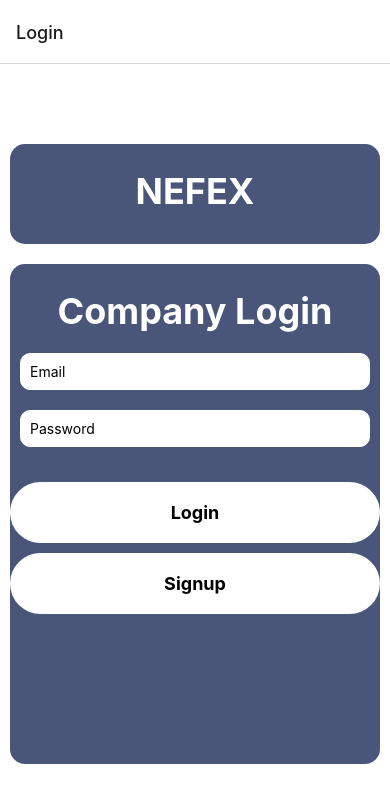
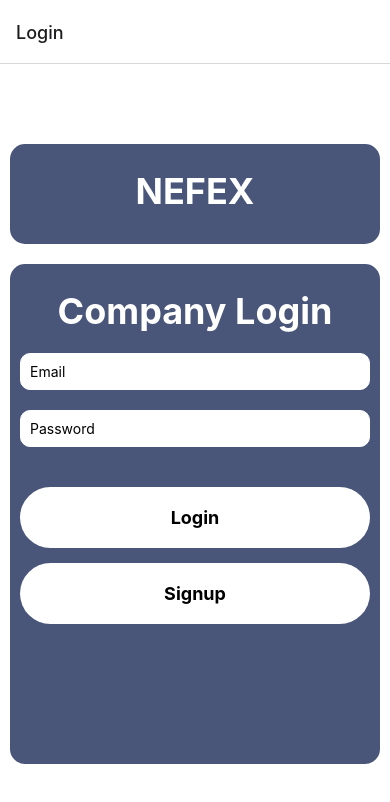
Before and after one commit to Esrefylmz/ENS492Mobile, a React Native app: screen /Login in a window 390 px wide. Shown: the top 802 px of the page. Built offline with nearby package versions, Linux system fonts and the light colour scheme.

Commit message:
stylesheet changes for all pages

```diff
--- a/pages/LoginPage.js
+++ b/pages/LoginPage.js
@@ -69,8 +69,9 @@ const styles = StyleSheet.create({
     backgroundColor: 'white',
     borderRadius: 50,
     padding: 20,
+    marginTop: 10,
     marginVertical: 5,
-    width: 370,
+    width: 350,
     alignItems: 'center',
   },
   buttonText: {
--- a/pages/NewDevice.js
+++ b/pages/NewDevice.js
@@ -29,7 +29,7 @@ const LocationSelectionScreen = () => {
         <TouchableOpacity style={styles.doneButton}>
           <Text style={styles.buttonText}>Done</Text>
         </TouchableOpacity>
-        <TouchableOpacity style={styles.cancelButton} onPress={() => navigation.goBack()}>
+        <TouchableOpacity style={styles.cancelButton} onPress={() => navigation.navigate("Home")}>
           <Text style={styles.buttonText}>Cancel</Text>
         </TouchableOpacity>
       </View>
--- a/pages/WifiSearch.js
+++ b/pages/WifiSearch.js
@@ -60,7 +60,7 @@ function WifiSearch({navigation}) {
       <Text style={homePageStyles.bodyText}>Available networks</Text>
       {networks.map((network, index) => (
       <View style={homePageStyles.networkContainer} key={index}>
-        <Text style={homePageStyles.wifiText}>- {network.SSID}</Text>
+        <Text style={homePageStyles.wifiText}>   {network.SSID}</Text>
         <TouchableOpacity style={homePageStyles.connectButton} onPress={() => connectToWifi(network.SSID)}>
           <Text style={homePageStyles.connectButtonText}>Connect</Text>
         </TouchableOpacity>
```
